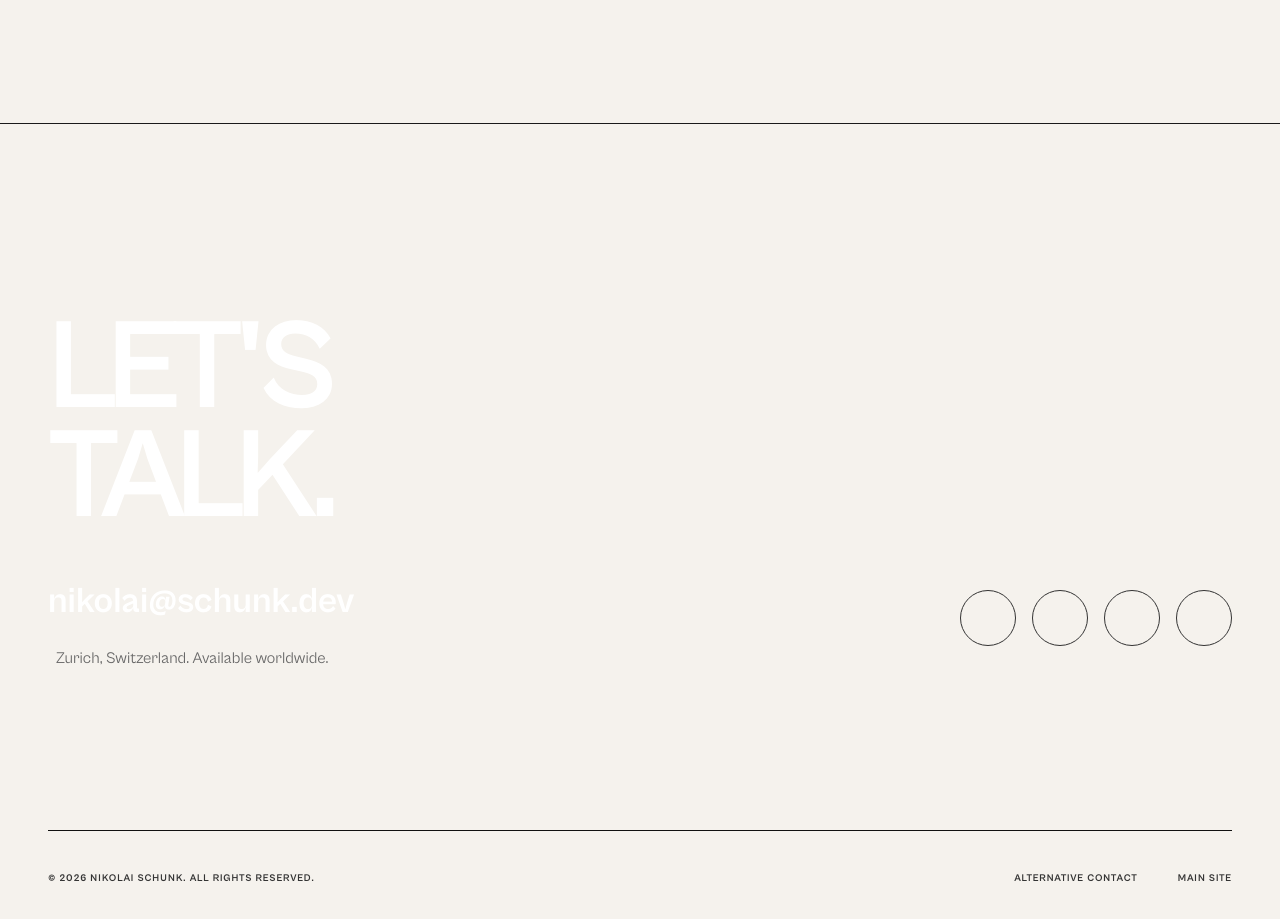
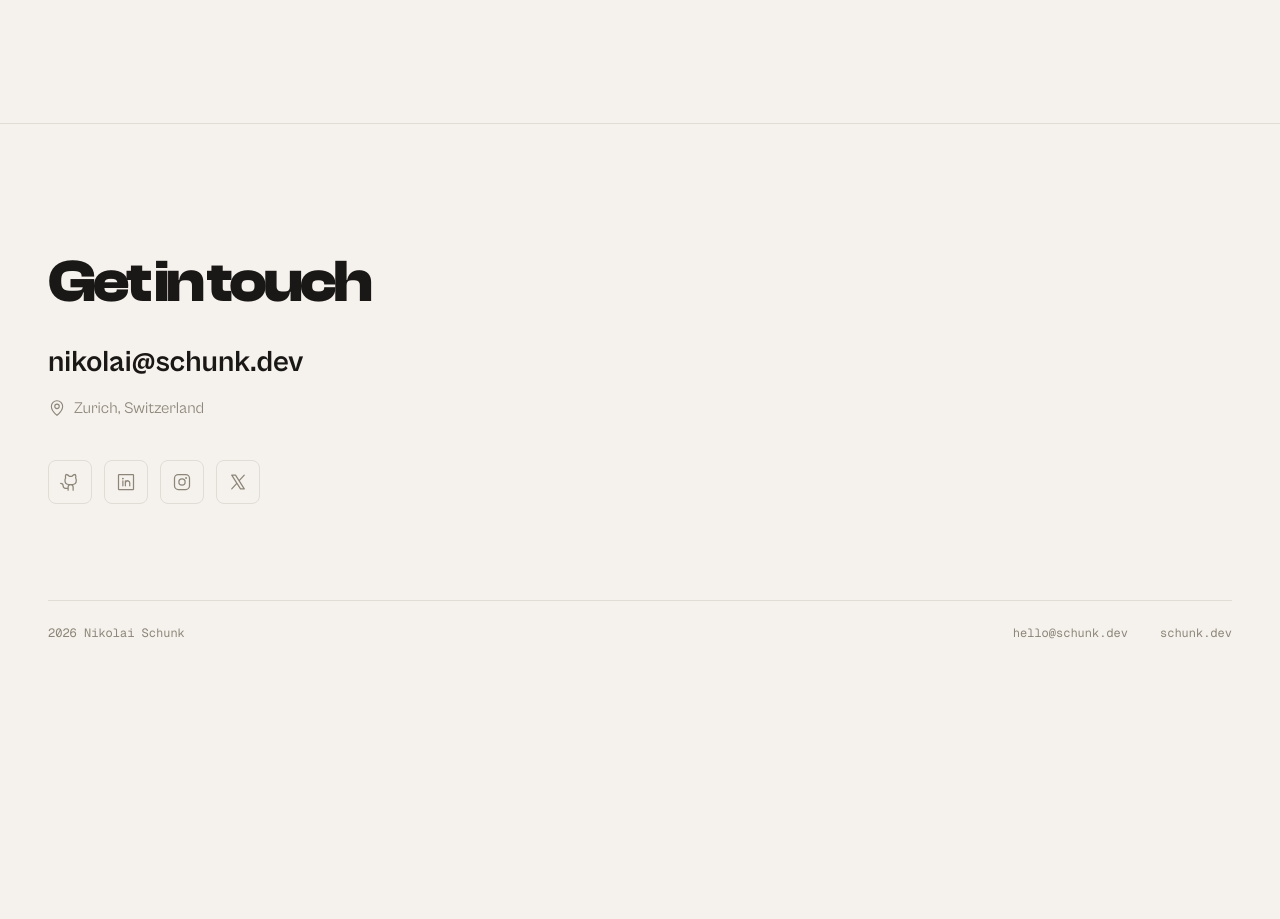
Before and after one commit to nikolaischunk/schunk.dev, a Next.js app: page / in a window 1280 px wide. Shown: the part 5580-6499 px from the top of the page. After the commit the page ends 6269 px from the top, so only its background shows below. Built offline with nearby package versions, Linux system fonts and the light colour scheme; a web font is replaced by a local one.

Commit message:
feat: contact/footer section, complete light-mode redesign

```diff
--- a/src/components/sections/Contact.tsx
+++ b/src/components/sections/Contact.tsx
@@ -1,91 +1,78 @@
 import me from "@/data/me.json";
+import {
+  GithubLogo,
+  LinkedinLogo,
+  InstagramLogo,
+  XLogo,
+  MapPin,
+} from "@phosphor-icons/react/dist/ssr";
+import RevealOnScroll from "@/components/motion/RevealOnScroll";
+
+const socials = [
+  { href: me.contact.socials.github, icon: GithubLogo, label: "GitHub" },
+  { href: me.contact.socials.linkedin, icon: LinkedinLogo, label: "LinkedIn" },
+  { href: me.contact.socials.instagram, icon: InstagramLogo, label: "Instagram" },
+  { href: me.contact.socials.twitter, icon: XLogo, label: "X" },
+];
 
 export default function Contact() {
   return (
-    <footer
-      id="contact"
-      className="relative pt-48 pb-32 px-6 md:px-12 border-t border-[#1a1a1a]"
-    >
-      <div className="max-w-7xl mx-auto flex flex-col md:flex-row justify-between items-start md:items-end gap-16 text-white">
-        <div className="flex-1">
-          <h2 className="text-[14vw] md:text-[10vw] leading-[0.85] font-black tracking-tighter text-white mb-12 select-none">
-            LET&apos;S
-            <br />
-            TALK.
+    <footer id="contact" className="pt-24 md:pt-32 pb-12 px-5 md:px-12 border-t border-border">
+      <div className="max-w-7xl mx-auto">
+        <RevealOnScroll>
+          <h2 className="font-[family-name:var(--font-display)] font-bold text-4xl md:text-6xl tracking-tighter text-foreground mb-8">
+            Get in touch
           </h2>
-          <div className="flex flex-col gap-6">
+        </RevealOnScroll>
+
+        <RevealOnScroll delay={0.1}>
           <a
             href={`mailto:${me.contact.email}`}
-              className="text-3xl md:text-4xl font-semibold hover:text-[#78c2ad] transition-all w-fit"
+            className="text-2xl md:text-3xl font-semibold text-foreground hover:text-accent transition-colors"
           >
             {me.contact.email}
           </a>
-            <p className="text-[#666666] flex items-center gap-2">
-              <span className="text-[#888888]">
-                <iconify-icon icon="lucide:map-pin" className="text-lg" />
-              </span>
-              {me.personal.location.label}. Available worldwide.
+          <p className="text-muted mt-4 flex items-center gap-2">
+            <MapPin size={18} weight="regular" />
+            {me.personal.location.label}
           </p>
-          </div>
-        </div>
+        </RevealOnScroll>
 
-        <div className="flex gap-4 md:mb-6">
+        <RevealOnScroll delay={0.15}>
+          <div className="flex gap-3 mt-10">
+            {socials.map(({ href, icon: Icon, label }) => (
               <a
-            href={me.contact.socials.instagram}
+                key={label}
+                href={href}
                 target="_blank"
                 rel="noopener noreferrer"
-            className="w-14 h-14 border border-[#333333] rounded-full flex items-center justify-center hover:bg-white hover:text-black transition-all hover:-translate-y-2"
-            aria-label="Instagram"
+                className="w-11 h-11 border border-border rounded-lg flex items-center justify-center text-muted hover:bg-accent hover:text-white hover:border-transparent transition-all"
+                aria-label={label}
               >
-            <iconify-icon icon="lucide:instagram" className="text-xl" />
+                <Icon size={20} weight="regular" />
               </a>
-          <a
-            href={me.contact.socials.twitter}
-            target="_blank"
-            rel="noopener noreferrer"
-            className="w-14 h-14 border border-[#333333] rounded-full flex items-center justify-center hover:bg-white hover:text-black transition-all hover:-translate-y-2"
-            aria-label="Twitter"
-          >
-            <iconify-icon icon="lucide:twitter" className="text-xl" />
-          </a>
-          <a
-            href={me.contact.socials.linkedin}
-            target="_blank"
-            rel="noopener noreferrer"
-            className="w-14 h-14 border border-[#333333] rounded-full flex items-center justify-center hover:bg-white hover:text-black transition-all hover:-translate-y-2"
-            aria-label="LinkedIn"
-          >
-            <iconify-icon icon="lucide:linkedin" className="text-xl" />
-          </a>
-          <a
-            href={me.contact.socials.github}
-            target="_blank"
-            rel="noopener noreferrer"
-            className="w-14 h-14 border border-[#333333] rounded-full flex items-center justify-center hover:bg-white hover:text-black transition-all hover:-translate-y-2"
-            aria-label="GitHub"
-          >
-            <iconify-icon icon="lucide:github" className="text-xl" />
-          </a>
+            ))}
           </div>
-      </div>
+        </RevealOnScroll>
 
-      <div className="max-w-7xl mx-auto mt-40 pt-10 border-t border-[#111111] flex flex-col md:flex-row justify-between text-[#333333] text-[10px] font-bold uppercase tracking-widest">
+        <div className="mt-24 pt-6 border-t border-border flex flex-col md:flex-row justify-between text-xs font-mono text-muted">
           <p>
-          © {new Date().getFullYear()} Nikolai Schunk. All rights reserved.
+            {new Date().getFullYear()} Nikolai Schunk
           </p>
-        <div className="flex gap-10 mt-6 md:mt-0">
+          <div className="flex gap-8 mt-3 md:mt-0">
             <a
               href={`mailto:${me.contact.secondary_email}`}
-            className="hover:text-[#666666] transition-colors"
+              className="hover:text-foreground transition-colors"
             >
-            Alternative Contact
+              {me.contact.secondary_email}
             </a>
             <a
               href={me.contact.website}
-            className="hover:text-[#666666] transition-colors"
+              className="hover:text-foreground transition-colors"
             >
-            Main Site
+              schunk.dev
             </a>
+          </div>
         </div>
       </div>
     </footer>
```
Lines whose indentation alone changed are shown as unchanged.
